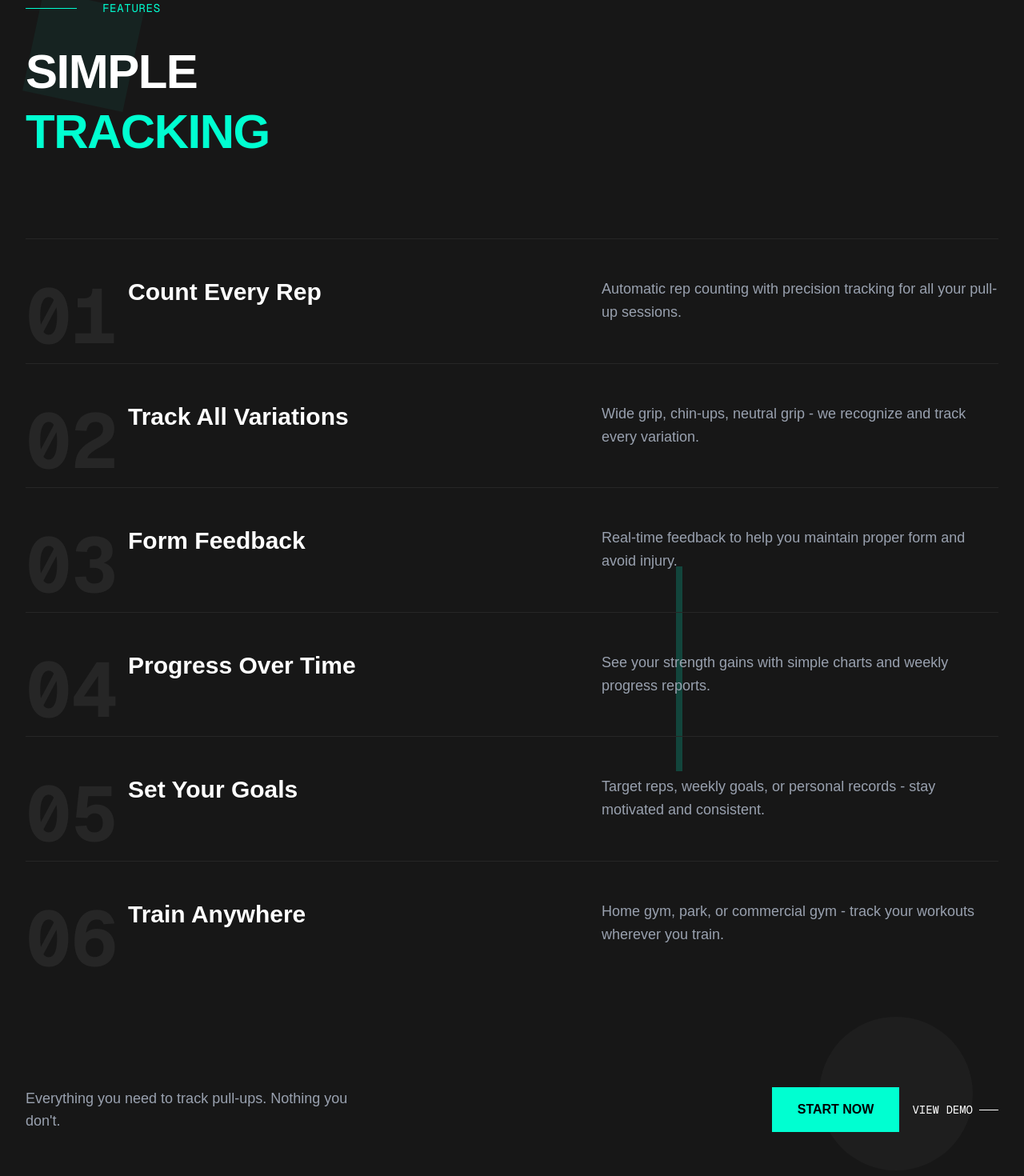
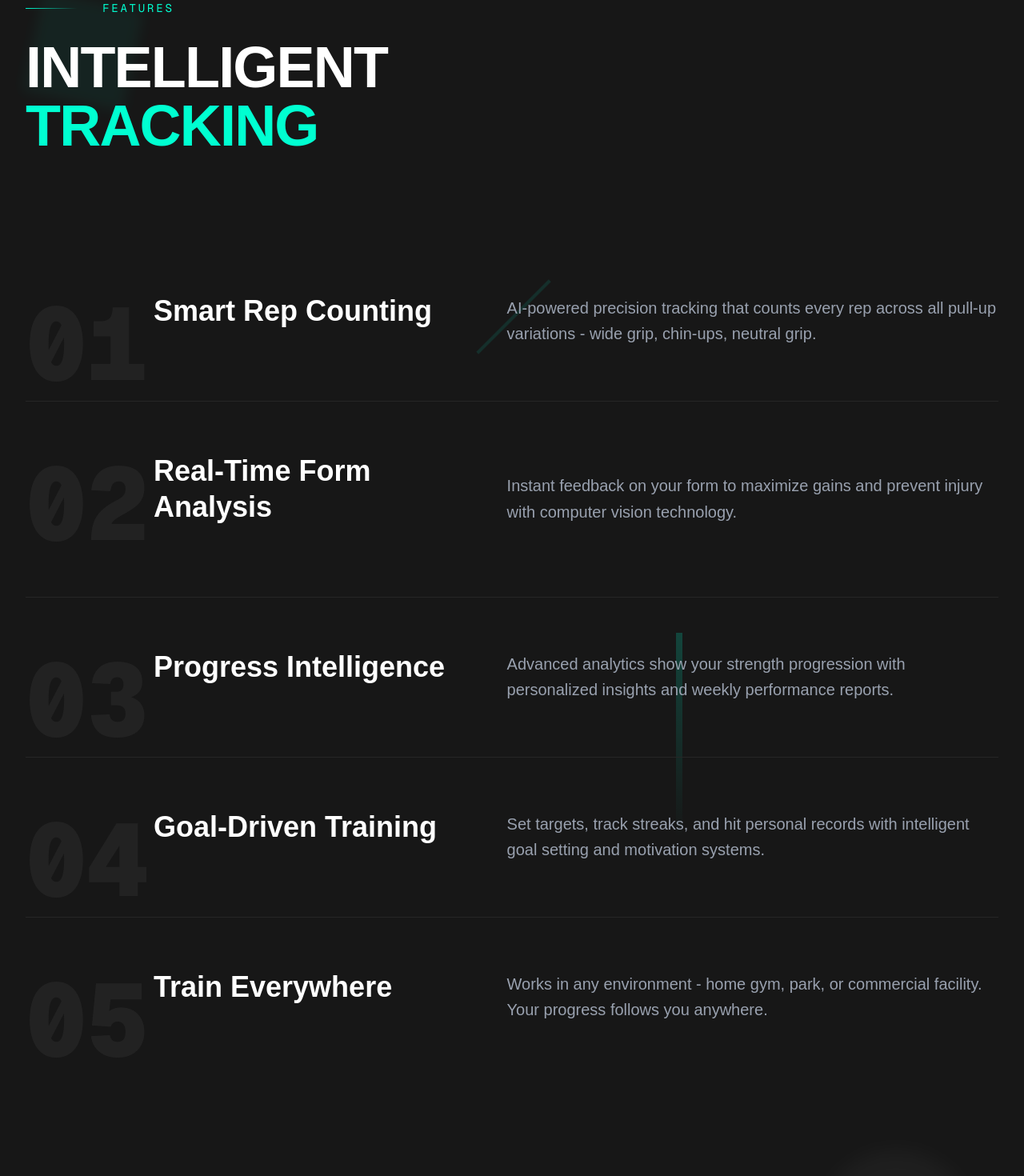
Before and after one commit to JDelott/pullup, a Next.js app: page / in a window 1280 px wide. Shown: the part 980-2450 px from the top of the page at 80% size. Built offline with nearby package versions, Linux system fonts and the light colour scheme.

Commit message:
updated features for test

```diff
--- a/src/components/Features.tsx
+++ b/src/components/Features.tsx
@@ -3,121 +3,121 @@ import React from 'react';
 const Features = () => {
   const features = [
     {
-      title: "Count Every Rep",
-      description: "Automatic rep counting with precision tracking for all your pull-up sessions.",
+      title: "Smart Rep Counting",
+      description: "AI-powered precision tracking that counts every rep across all pull-up variations - wide grip, chin-ups, neutral grip.",
       number: "01"
     },
     {
-      title: "Track All Variations",
-      description: "Wide grip, chin-ups, neutral grip - we recognize and track every variation.",
+      title: "Real-Time Form Analysis",
+      description: "Instant feedback on your form to maximize gains and prevent injury with computer vision technology.",
       number: "02"
     },
     {
-      title: "Form Feedback",
-      description: "Real-time feedback to help you maintain proper form and avoid injury.",
+      title: "Progress Intelligence",
+      description: "Advanced analytics show your strength progression with personalized insights and weekly performance reports.",
       number: "03"
     },
     {
-      title: "Progress Over Time",
-      description: "See your strength gains with simple charts and weekly progress reports.",
+      title: "Goal-Driven Training",
+      description: "Set targets, track streaks, and hit personal records with intelligent goal setting and motivation systems.",
       number: "04"
     },
     {
-      title: "Set Your Goals",
-      description: "Target reps, weekly goals, or personal records - stay motivated and consistent.",
+      title: "Train Everywhere",
+      description: "Works in any environment - home gym, park, or commercial facility. Your progress follows you anywhere.",
       number: "05"
-    },
-    {
-      title: "Train Anywhere",
-      description: "Home gym, park, or commercial gym - track your workouts wherever you train.",
-      number: "06"
     }
   ];
 
   return (
     <section className="py-32 bg-neutral-900 relative overflow-hidden">
-      {/* Abstract geometric background elements */}
-      <div className="absolute inset-0">
-        <div className="absolute top-32 left-10 w-32 h-32 bg-[#00FFD1] opacity-5 rotate-12"></div>
-        <div className="absolute bottom-20 right-16 w-48 h-48 bg-white opacity-3 rounded-full"></div>
-        <div className="absolute top-1/2 right-1/3 w-2 h-64 bg-[#00FFD1] opacity-20"></div>
+      <div className="absolute inset-0 pointer-events-none">
+        <div className="absolute top-32 left-10 w-32 h-32 bg-[#00FFD1] opacity-5 rotate-12 blur-sm"></div>
+        <div className="absolute bottom-20 right-16 w-48 h-48 bg-white opacity-3 rounded-full blur-md"></div>
+        <div className="absolute top-1/2 right-1/3 w-2 h-64 bg-gradient-to-b from-[#00FFD1] to-transparent opacity-20"></div>
+        <div className="absolute top-1/4 left-1/2 w-1 h-32 bg-[#00FFD1] opacity-10 rotate-45"></div>
       </div>
 
       <div className="max-w-7xl mx-auto px-4 sm:px-6 lg:px-8 relative">
-        {/* Section Header */}
-        <div className="mb-24">
+        <div className="mb-28">
           <div className="flex items-center gap-8 mb-8">
-            <div className="w-16 h-px bg-[#00FFD1]"></div>
-            <span className="text-[#00FFD1] font-mono text-sm tracking-wider">FEATURES</span>
+            <div className="w-16 h-px bg-gradient-to-r from-[#00FFD1] to-transparent"></div>
+            <span className="text-[#00FFD1] font-mono text-sm tracking-[0.2em] uppercase">Features</span>
           </div>
-          <h2 className="text-6xl font-bold text-white tracking-tight leading-tight">
-            SIMPLE
-            <span className="block text-[#00FFD1]">TRACKING</span>
+          <h2 className="text-7xl font-black text-white tracking-tight leading-[0.9]">
+            INTELLIGENT
+            <span className="block text-[#00FFD1] mt-2">TRACKING</span>
           </h2>
         </div>
 
-        {/* Features List */}
         <div className="space-y-0">
           {features.map((feature, index) => (
             <div
               key={index}
-              className="group border-t border-neutral-800 py-12 hover:bg-neutral-800/30
-                transition-all duration-500 relative"
+              className="group border-t border-neutral-800 first:border-t-0 py-16
+                hover:bg-gradient-to-r hover:from-neutral-800/20 hover:to-transparent
+                transition-all duration-700 relative cursor-pointer"
             >
-              {/* Feature Number */}
-              <div className="absolute left-0 top-12">
-                <span className="text-8xl font-bold text-neutral-800 group-hover:text-[#00FFD1]/20
-                  transition-colors duration-500 font-mono">
+              <div className="absolute left-0 top-16 select-none">
+                <span className="text-9xl font-black text-neutral-800/80
+                  group-hover:text-[#00FFD1]/30 transition-all duration-700
+                  font-mono group-hover:scale-110 origin-left">
                   {feature.number}
                 </span>
               </div>
 
-              {/* Content */}
-              <div className="ml-32 grid grid-cols-1 lg:grid-cols-2 gap-8 items-start">
-                <div>
-                  <h3 className="text-3xl font-bold text-white mb-4 group-hover:text-[#00FFD1]
-                    transition-colors duration-300">
+              <div className="ml-40 grid grid-cols-1 lg:grid-cols-5 gap-12 items-center">
+                <div className="lg:col-span-2">
+                  <h3 className="text-4xl font-bold text-white mb-6
+                    group-hover:text-[#00FFD1] transition-all duration-500
+                    leading-tight">
                     {feature.title}
                   </h3>
-                  <div className="w-12 h-px bg-[#00FFD1] opacity-0 group-hover:opacity-100
-                    transition-opacity duration-300"></div>
+                  <div className="w-16 h-0.5 bg-[#00FFD1] transform scale-x-0
+                    group-hover:scale-x-100 transition-transform duration-500
+                    origin-left"></div>
                 </div>
 
-                <div className="lg:pl-8">
-                  <p className="text-gray-400 text-lg leading-relaxed group-hover:text-gray-300
-                    transition-colors duration-300">
+                <div className="lg:col-span-3">
+                  <p className="text-gray-400 text-xl leading-relaxed
+                    group-hover:text-gray-200 transition-colors duration-500">
                     {feature.description}
                   </p>
                 </div>
               </div>
 
-              {/* Hover indicator */}
-              <div className="absolute right-8 top-1/2 -translate-y-1/2 opacity-0
-                group-hover:opacity-100 transition-all duration-300 transform
-                translate-x-4 group-hover:translate-x-0">
-                <div className="w-8 h-px bg-[#00FFD1]"></div>
+              <div className="absolute right-8 top-1/2 -translate-y-1/2
+                opacity-0 group-hover:opacity-100 transition-all duration-500
+                transform translate-x-8 group-hover:translate-x-0">
+                <div className="flex items-center gap-3">
+                  <div className="w-12 h-px bg-[#00FFD1]"></div>
+                  <div className="w-2 h-2 bg-[#00FFD1] rotate-45"></div>
+                </div>
               </div>
             </div>
           ))}
         </div>
 
-        {/* Bottom section */}
-        <div className="mt-32 flex flex-col lg:flex-row justify-between items-start lg:items-end gap-8">
-          <div>
-            <p className="text-gray-400 text-lg max-w-md">
-              Everything you need to track pull-ups. Nothing you don't.
+        <div className="mt-40 flex flex-col lg:flex-row justify-between items-start lg:items-end gap-12">
+          <div className="max-w-lg">
+            <p className="text-gray-400 text-xl leading-relaxed mb-4">
+              Everything you need to master pull-ups.
+            </p>
+            <p className="text-gray-500 text-lg">
+              Nothing you don't.
             </p>
           </div>
 
-          <div className="flex items-center gap-4">
-            <button className="px-8 py-4 bg-[#00FFD1] text-black font-bold
-              hover:bg-[#1AFFD6] transition-colors">
-              START NOW
+          <div className="flex flex-col sm:flex-row items-start sm:items-center gap-6">
+            <button className="px-10 py-5 bg-[#00FFD1] text-black font-bold text-lg
+              hover:bg-[#1AFFD6] hover:shadow-lg hover:shadow-[#00FFD1]/20
+              transition-all duration-300 transform hover:-translate-y-0.5">
+              START TRACKING
             </button>
-            <div className="flex items-center gap-2 text-white hover:text-[#00FFD1]
-              transition-colors cursor-pointer">
-              <span className="font-mono text-sm">VIEW DEMO</span>
-              <div className="w-6 h-px bg-current"></div>
+            <div className="flex items-center gap-3 text-white hover:text-[#00FFD1]
+              transition-colors duration-300 cursor-pointer group">
+              <span className="font-mono text-sm tracking-wider">WATCH DEMO</span>
+              <div className="w-8 h-px bg-current group-hover:w-12 transition-all duration-300"></div>
             </div>
           </div>
         </div>
```
